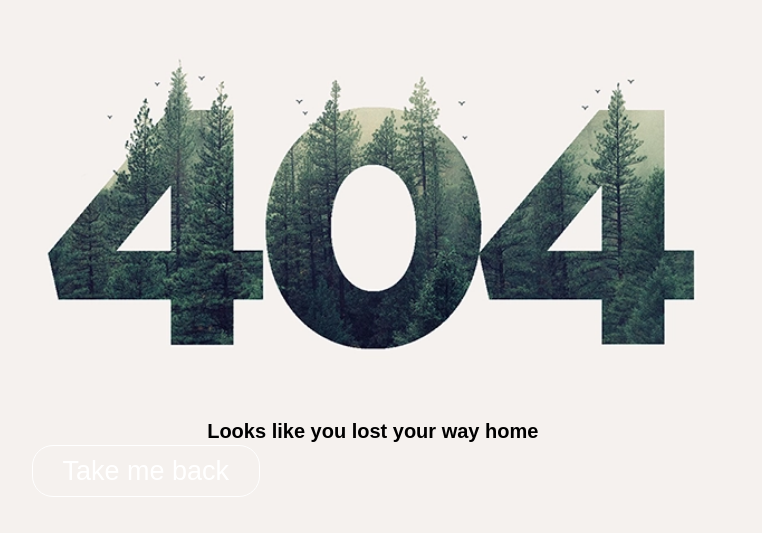
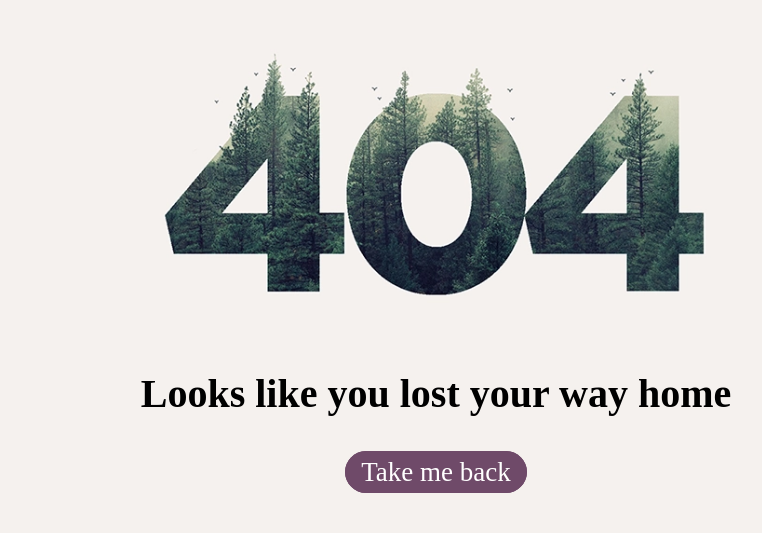
Before and after one commit to sarunaskl/03-FORREST, a website: page index.html in a window 1280 px wide. Shown: the part 125-658 px from the top of the page, without its empty margins (204-966 px from the left). Drawn offline with Linux system fonts and the light colour scheme.

Commit message:
Changes in index, changes in readme, final

```diff
--- a/index.html
+++ b/index.html
@@ -7,11 +7,13 @@
     <title>03-FORREST</title>
 </head>
 <body style="background-color: rgb(245, 241, 238)">
-    <main style="display: block; width: 60%; margin-top: 150px;">
-        <img src="./img/forrest.png" alt="forrest" style="width: 100%; margin-left: 25%; display: inline-block;">
-        <div>
-         <h1 style="text-align:center; margin-left: 50%; font-size: 20px; font-family: Arial, Helvetica, sans-serif;">Looks like you lost your way home</h1>
-         <a href="???" style="color: white; margin-left: 30%; text-align: center; text-decoration: none; font-family: Arial, Helvetica, sans-serif; font-size: 27px; border: 1px solid white; padding: 10px; padding-left: 30px; padding-right: 30px; border-radius: 21px;">Take me back</a>
+    <main style="width: 50%; margin-left: 25%; display: block; margin-top: 150px;">
+        <img src="./img/forrest.png" alt="forrest" style="width: 100%; display: inline-block;">
+        <div style=text-align:center;>
+         <h1 style="font-size: 40px; font-weight: 200px;">Looks like you lost your way home</h1>
+         <p style="margin-top: 40px;">
+            <a href="???" style="color: white; background-color: rgb(111, 74, 105); text-align: center; text-decoration: none; font-size: 27px; border: 1px solid rgb(111, 74, 105); padding: 5px; padding-left: 15px; padding-right: 15px; border-radius: 21px;">Take me back</a>
+         </p>
 
         </div>
     </main>
```
Also changed, not shown: README.md.
